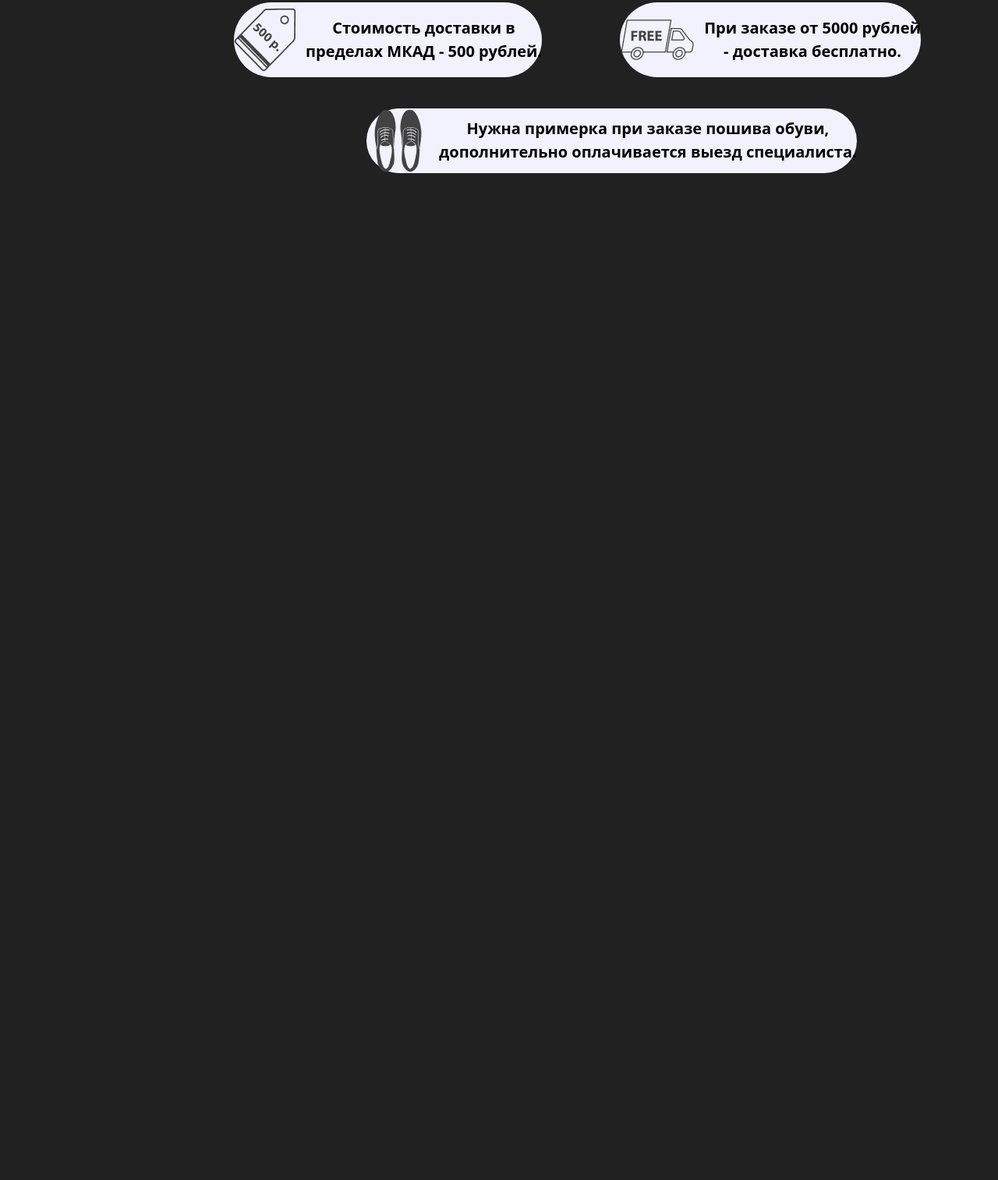
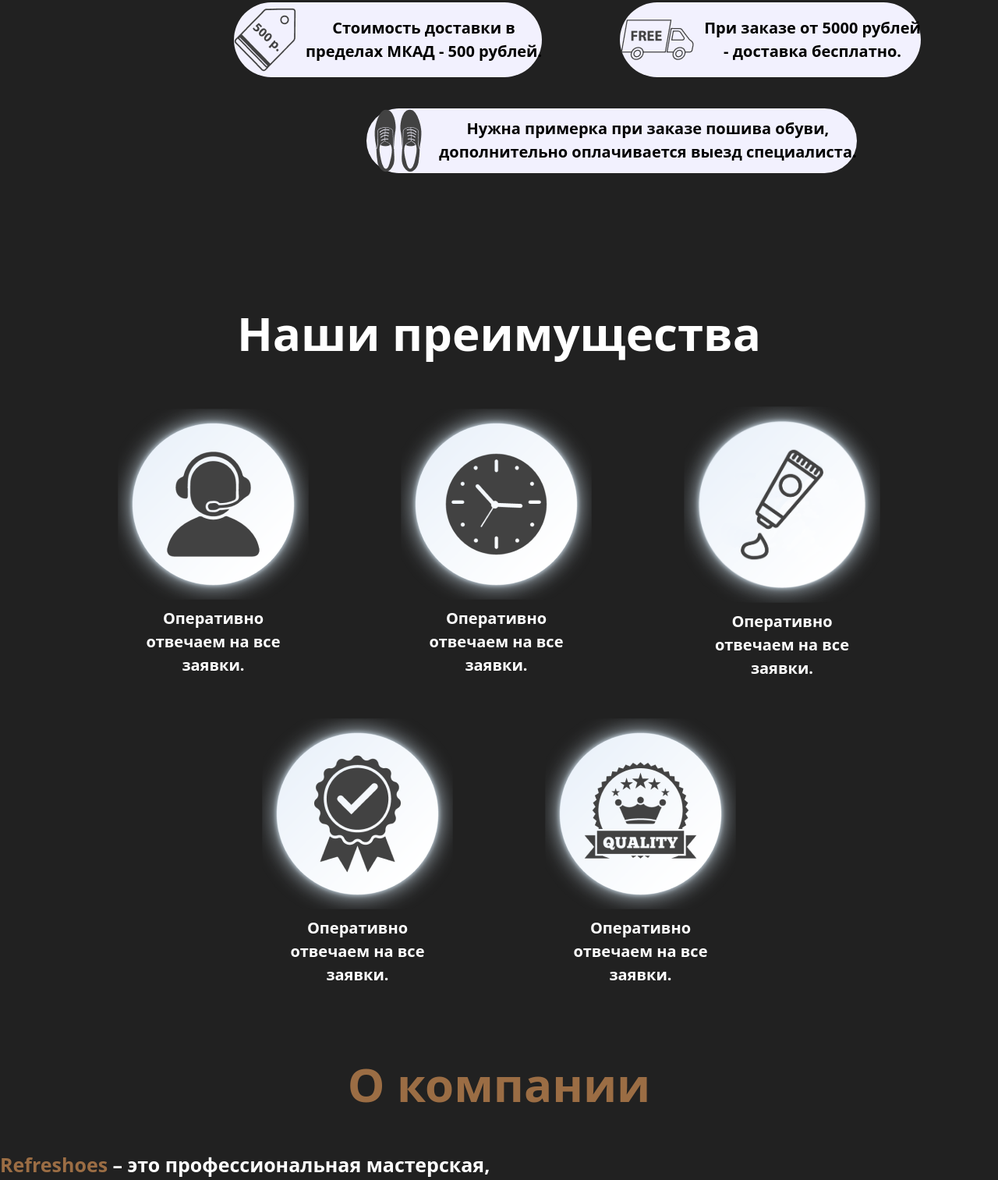
Before and after one commit to Nasledie3322/Bonus, a website: page src/umed3.html in a window 1280 px wide. Shown: the part 2217-3730 px from the top of the page at 78% size. Before the commit the page ends 2439 px from the top, so only its background shows below. Drawn offline with nearby package versions, Linux system fonts and the light colour scheme; files that its build step writes are made by us from their sources.

Commit message:
commit4 umed3

```diff
--- a/src/umed3.html
+++ b/src/umed3.html
@@ -118,5 +118,73 @@
 - доставка бесплатно.</h1>
     </button>
 </div>
+
+<h1 class="text-[40px] xl:text-[60px] font-bold text-center mt-10 xl:mt-40 text-white ">Наши преимущества</h1>
+
+<div class="xl:flex hidden justify-center items-center mt-10 gap-[100px]">
+<div class="flex flex-col items-center text-center">
+    <img src="../1icons.png" alt="">
+    <h1 class="text-[20px] font-semibold text-white">Оперативно<br> отвечаем на все<br> заявки.</h1>
+</div>
+<div class="flex flex-col items-center text-center">
+    <img src="../2icons.png" alt="">
+    <h1 class="text-[20px] font-semibold text-white">Оперативно<br> отвечаем на все<br> заявки.</h1>
+</div>
+<div class="flex flex-col items-center text-center">
+    <img src="../3icons.png" class="w-[270px]" alt="">
+    <h1 class="text-[20px] font-semibold text-white">Оперативно<br> отвечаем на все<br> заявки.</h1>
+</div>
+</div>
+
+<div class="xl:flex hidden justify-center items-center mt-10 gap-[100px]">
+<div class="flex flex-col items-center text-center">
+    <img src="../4icons.png" alt="">
+    <h1 class="text-[20px] font-semibold text-white">Оперативно<br> отвечаем на все<br> заявки.</h1>
+</div>
+<div class="flex flex-col items-center text-center">
+    <img src="../5icons.png" alt="">
+    <h1 class="text-[20px] font-semibold text-white">Оперативно<br> отвечаем на все<br> заявки.</h1>
+</div>
+</div>
+
+<div class="flex flex-col xl:hidden justify-center items-center mt-10 gap-[30px]">
+<div class="flex flex-col items-center text-center">
+    <img src="../1icons.png" alt="">
+    <h1 class="text-[20px] font-semibold text-white">Оперативно<br> отвечаем на все<br> заявки.</h1>
+</div>
+<div class="flex flex-col items-center text-center">
+    <img src="../2icons.png" alt="">
+    <h1 class="text-[20px] font-semibold text-white">Оперативно<br> отвечаем на все<br> заявки.</h1>
+</div>
+<div class="flex flex-col items-center text-center">
+    <img src="../3icons.png" class="w-[270px]" alt="">
+    <h1 class="text-[20px] font-semibold text-white">Оперативно<br> отвечаем на все<br> заявки.</h1>
+</div>
+</div>
+
+<div class="flex flex-col xl:hidden justify-center items-center mt-10 gap-[30px]">
+<div class="flex flex-col items-center text-center">
+    <img src="../4icons.png" alt="">
+    <h1 class="text-[20px] font-semibold text-white">Оперативно<br> отвечаем на все<br> заявки.</h1>
+</div>
+<div class="flex flex-col items-center text-center">
+    <img src="../5icons.png" alt="">
+    <h1 class="text-[20px] font-semibold text-white">Оперативно<br> отвечаем на все<br> заявки.</h1>
+</div>
+</div>
+
+<h1 class="text-[40px] xl:text-[60px] font-bold text-center mt-10 xl:mt-20 text-[#9B6D44]">О компании</h1>
+
+<div class="xl:flex hidden justify-center items-center mt-10 gap-[100px]">
+<h1 class="text-[25px] font-semibold text-white"><spam class="text-[#9B6D44]">Refreshoes</spam> – это профессиональная мастерская,<br> специализирующаяся на ремонте и реставрации<br> брендовой обуви, сумок, курток и изделий из кожи<br> любого уровня сложности.. Наша компания работает на<br> рынке более 15 лет. Все работы по ремонту и реставрации<br> выполняются высококвалифицированными мастерами с<br> использованием современных технологий и<br> высококачественной обувной косметики европейского<br> производства. Мы контролируем все этапы работы и<br> дорожим доверием клиентов. У нас большой опыт и<br> репутация. Мы профессионалы своего дела.</h1>
+<img src="../zima_obyv 1.png" alt="">
+</div>
+
+<div class="flex xl:hidden flex-col justify-center items-center mt-10 gap-[50px]">
+<h1 class="text-[25px] font-semibold text-white"><spam class="text-[#9B6D44]">Refreshoes</spam> – это профессиональная мастерская,<br> специализирующаяся на ремонте и реставрации<br> брендовой обуви, сумок, курток и изделий из кожи<br> любого уровня сложности.. Наша компания работает на<br> рынке более 15 лет. Все работы по ремонту и реставрации<br> выполняются высококвалифицированными мастерами.</h1>
+<img src="../zima_obyv 1.png" alt="">
+</div>
+
+
 </body>
 </html>
```
Also changed, not shown: 1icons.png (added), 2icons.png (added), 3icons (1).png (added), 3icons.png (added), 4icons.png (added), 5icons.png (added), zima_obyv 1.png (added).
